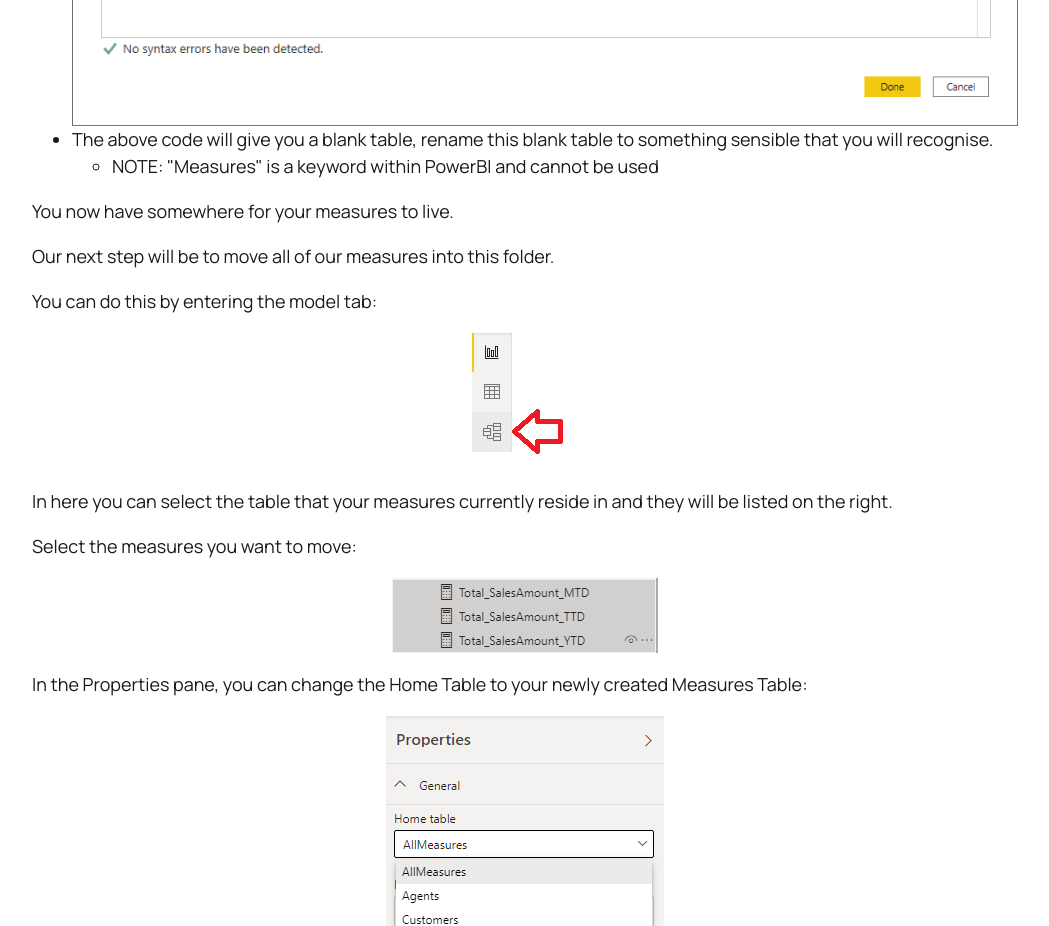
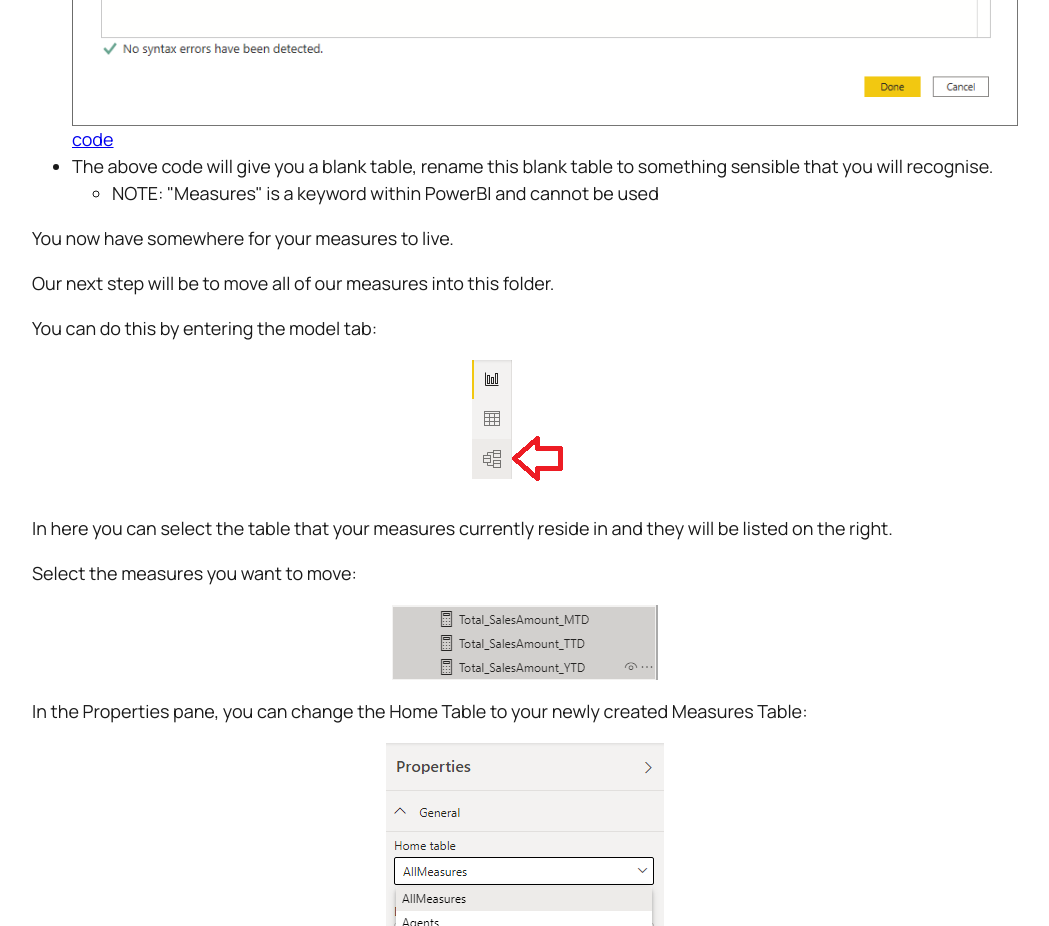
Before and after one commit to iammarcmason/DaxTicks.com, an Eleventy site: page src/blog/2022-01-24-keeping-all-your-measures-in-one-place.md in a window 1280 px wide. Shown: the part 1940-2866 px from the top of the page, without its empty margins (115-1164 px from the left). Built offline with nearby package versions, Linux system fonts and the light colour scheme; Eleventy itself is replaced by a stand-in of ours; files that its build step writes are made by us from their sources.

Commit message:
Update blog “2022-01-24-keeping-all-your-measures-in-one-place”

```diff
--- a/src/blog/2022-01-24-keeping-all-your-measures-in-one-place.md
+++ b/src/blog/2022-01-24-keeping-all-your-measures-in-one-place.md
@@ -35,6 +35,8 @@ Ok, first we need to create a folder for our measures to live in
 * Select "Blank Query"
 
   ![Measure Table Code](/assets/blog/addmeasures_table.png "Measure Table Code")
+
+  [code](/assets/code/MeasuresTable.m)
 * The above code will give you a blank table, rename this blank table to something sensible that you will recognise.
 
   * NOTE: "Measures" is a keyword within PowerBI and cannot be used
@@ -79,8 +81,6 @@ You can see that it automatically creates the folder, underneath your measures t
 
 Do this for each category of measures that you want to categorise, you can even have sub-sub folders. If you wanted to do this, instead of just entering Sales in the display folder, you would enter something like Sales\Time Intelligence (must be \ not /)
 
-
-
 And there you have it.
 
 All of your measures and now in one place and categorised making for a much nicer development experience.
```
